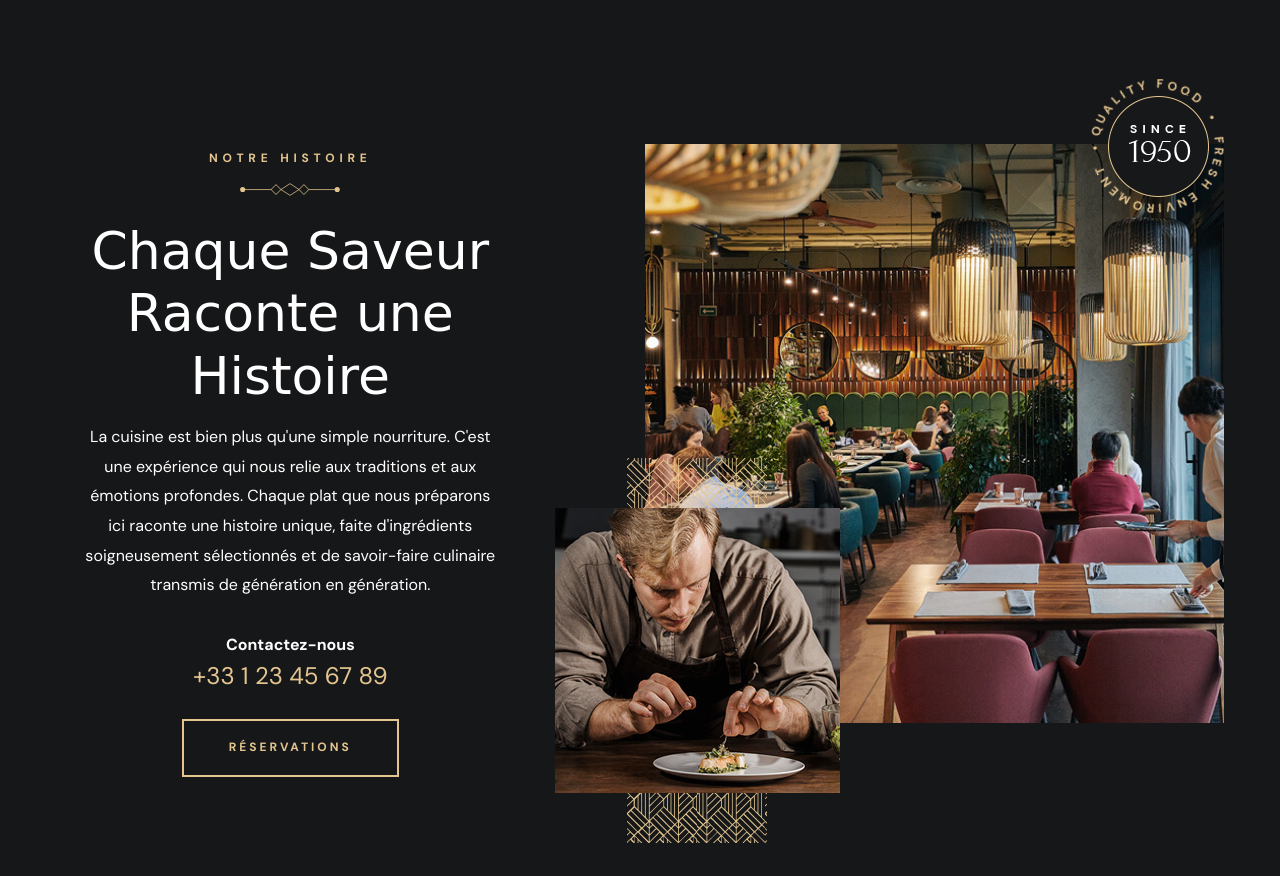
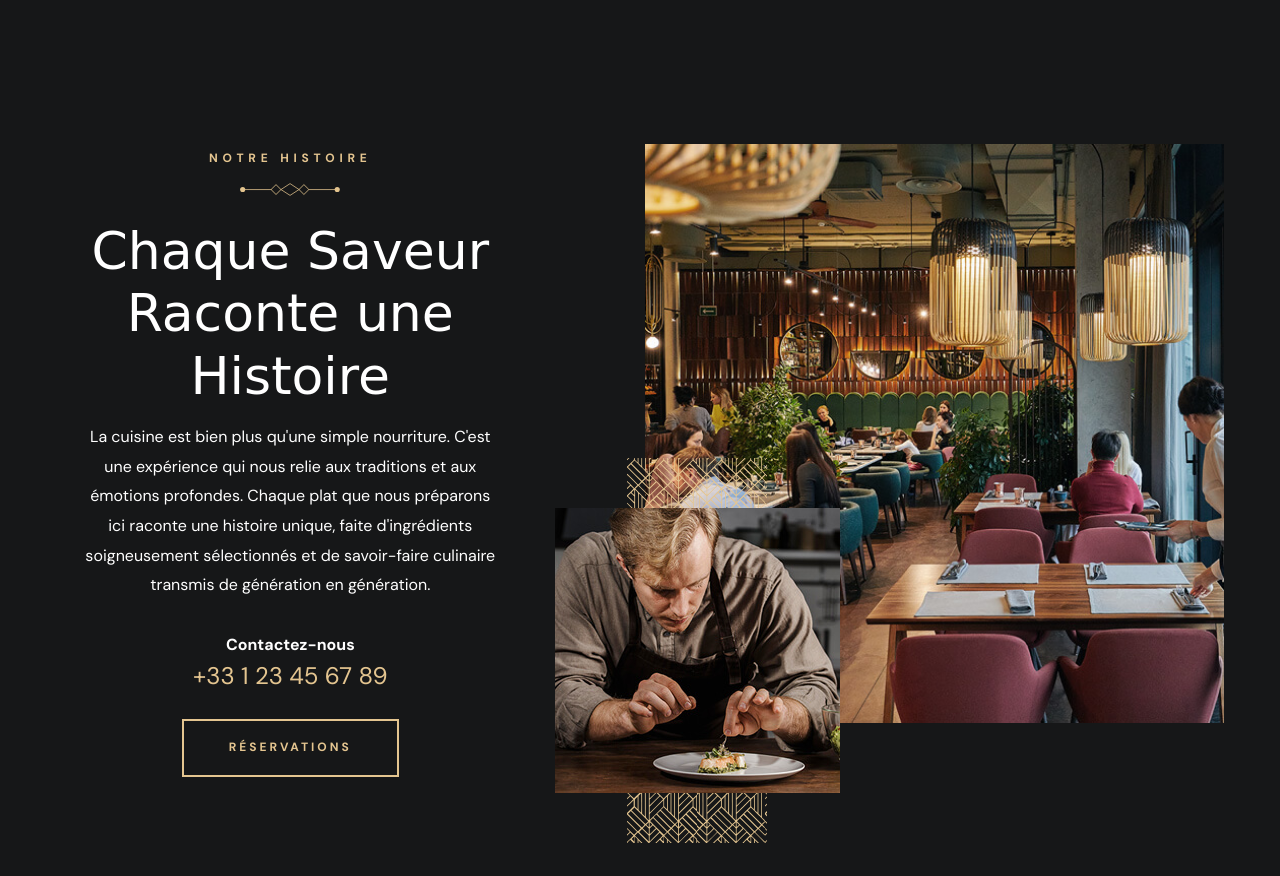
Before and after one commit to aimennsou/restaurant2, a plain HTML site: page index.html in a window 1280 px wide. Shown: the part 1994-2870 px from the top of the page. Drawn offline with nearby package versions, Linux system fonts and the light colour scheme; a web font is replaced by a local one.

Commit message:
Update index.html

```diff
--- a/index.html
+++ b/index.html
@@ -455,9 +455,7 @@
                 class="w-100">
             </div>
 
-            <div class="abs-img abs-img-2 has-before">
-              <img src="./assets/images/badge-2.png" width="133" height="134" loading="lazy" alt="">
-            </div>
+
 
           </figure>
 
```
